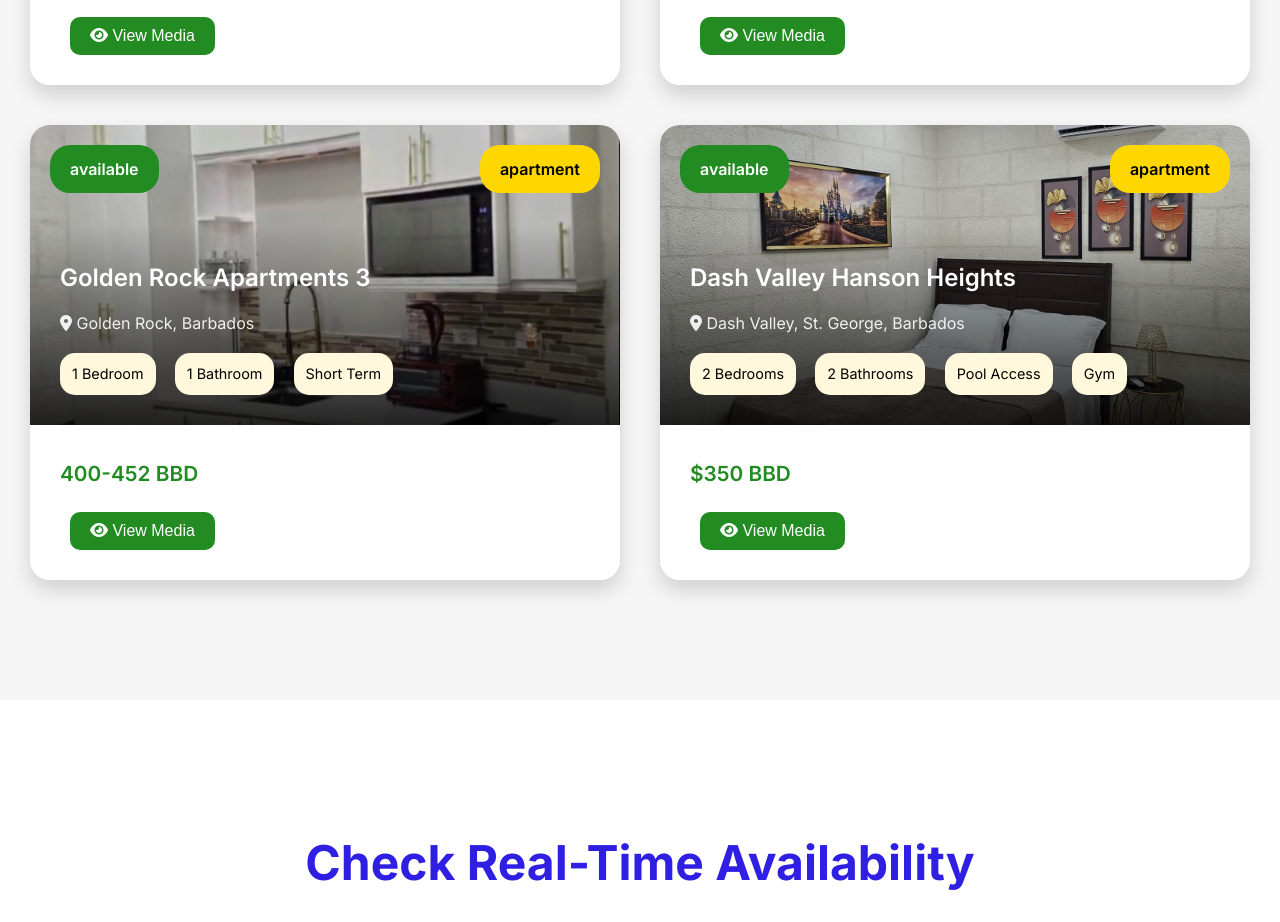
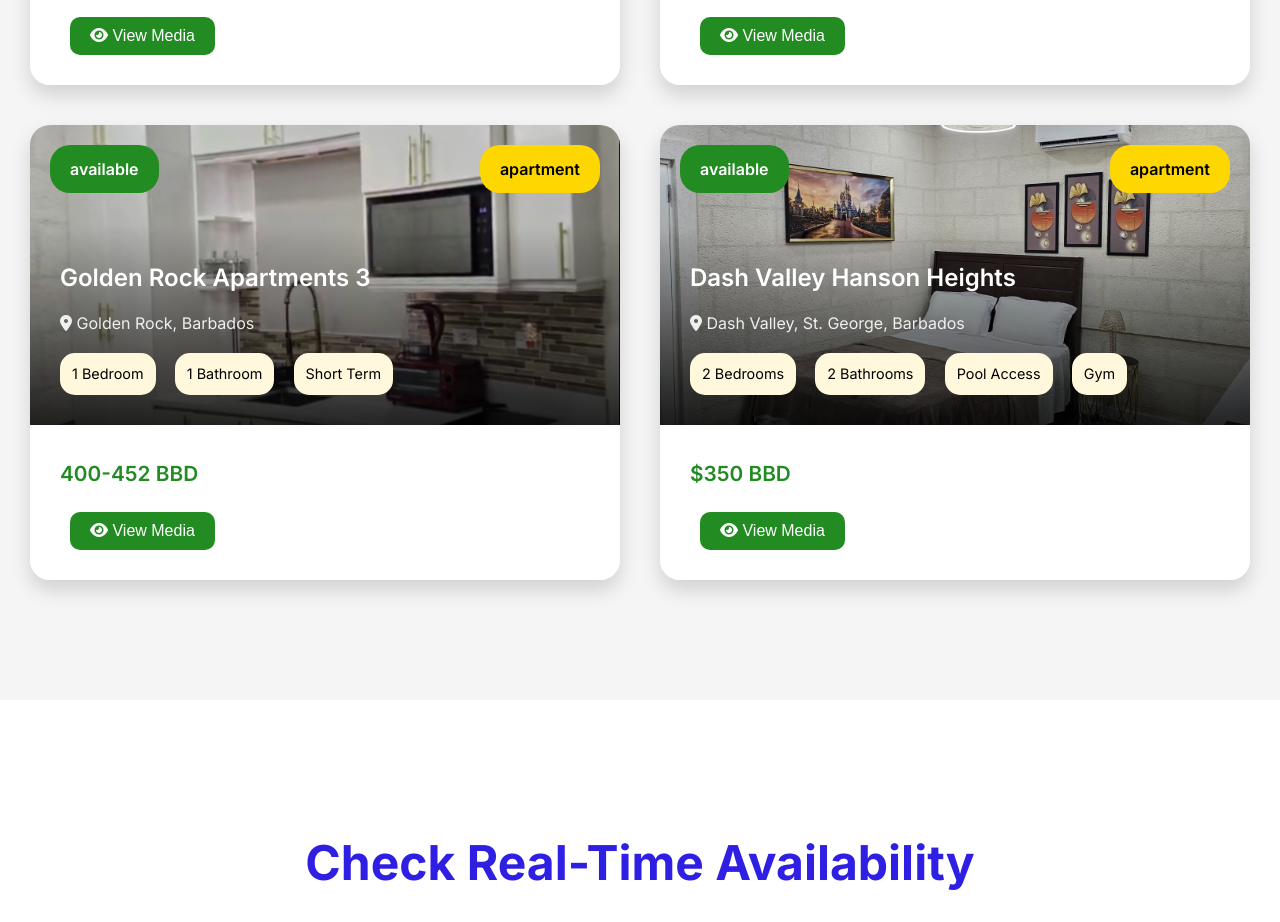
Before and after one commit to goldenrockapartments/goldenrockapartments, a plain HTML site: page index.html in a window 1280 px wide. Shown: the part 1701-2623 px from the top of the page. Drawn offline with Linux system fonts and the light colour scheme.

Commit message:
Update index.html

```diff
--- a/index.html
+++ b/index.html
@@ -1114,7 +1114,7 @@
             status: "available",
             amenities: ["Wi-Fi", "Pool", "Parking", "Gym"],
             media: [
-                { type: "image", src: "hansonheights.jpeg" },
+                { type: "image", src: "hansonheights1.jpeg" },
                 { type: "image", src: "dashvalley2.jpeg" },
                 { type: "video", src: "dashvalleyvid.mp4" }
             ],
```
